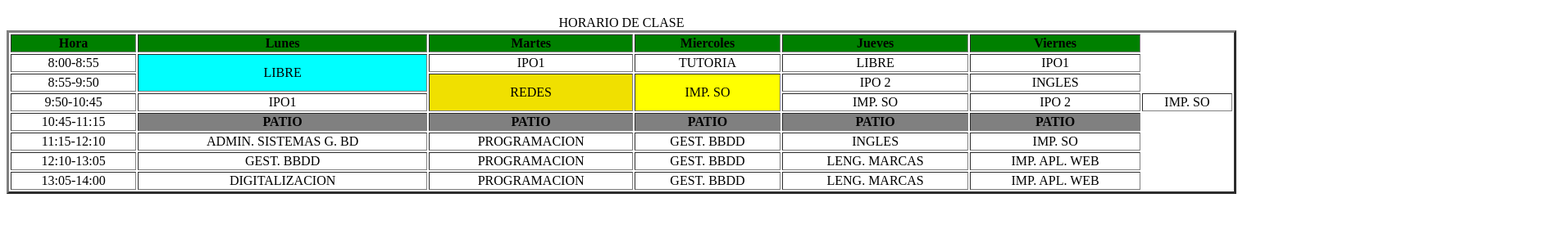
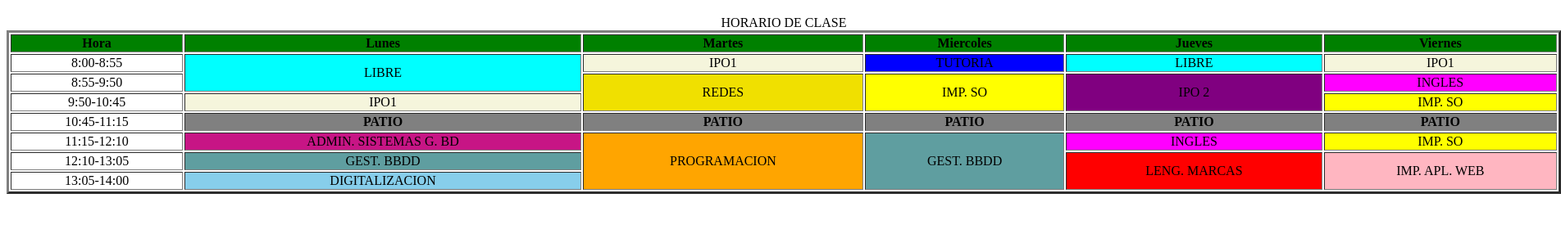
Before and after one commit to MarianoPantigosoParedes/Mi_horario_declase_Mariano, a plain HTML site: page mihorariodeclase.html in a window 1280 px wide. Shown: the part 61-336 px from the top of the page at 82% size, 1904 px wide, since content can reach past the window. Drawn offline with Linux system fonts and the light colour scheme.

Commit message:
agregue colores, puse el texto centrado, y agrupe horas que estaban seguidas

```diff
--- a/mihorariodeclase.html
+++ b/mihorariodeclase.html
@@ -9,7 +9,7 @@
     <header>
         <h1>ASIX1-DAW1 (MAÑANA) </h1>
     </header>
-    <table border="3" width="1500">
+    <table border="3" width="150%">
         <caption>HORARIO DE CLASE</caption>
         <thead>
             <tr align="center" bgcolor="green">
@@ -25,24 +25,22 @@
             <tr>
                 <td>8:00-8:55</td>
                 <td rowspan="2" align="center" bgcolor="cyan">LIBRE</td>
-                <td>IPO1</td>
-                <td>TUTORIA</td>
-                <td>LIBRE</td>
-                <td>IPO1</td>
+                <td align="center" bgcolor="beige">IPO1</td>
+                <td align="center" bgcolor="blue">TUTORIA</td>
+                <td align="center" bgcolor="cyan">LIBRE</td>
+                <td align="center" bgcolor="beige">IPO1</td>
             </tr>
             <tr>
                 <td>8:55-9:50</td>
                 <td rowspan="2" align="center" bgcolor="flesh">REDES</td>
                 <td rowspan="2" align="center" bgcolor="yellow">IMP. SO</td>
-                <td>IPO 2</td>
-                <td>INGLES</td>
+                <td rowspan="2" align="center" bgcolor="purple">IPO 2</td>
+                <td align="center" bgcolor="fuchsia">INGLES</td>
             </tr>
             <tr>
                 <td>9:50-10:45</td>
-                <td>IPO1</td>
-                <td>IMP. SO</td>
-                <td>IPO 2</td>
-                <td>IMP. SO</td>
+                <td align="center" bgcolor="beige">IPO1</td>
+                <td align="center" bgcolor="yellow">IMP. SO</td>
             </tr>
             <tr>
                 <td>10:45-11:15</td>
@@ -54,27 +52,22 @@
             </tr>
             <tr>
                 <td>11:15-12:10</td>
-                <td>ADMIN. SISTEMAS G. BD</td>
-                <td>PROGRAMACION</td>
-                <td>GEST. BBDD</td>
-                <td>INGLES</td>
-                <td>IMP. SO</td>
+                <td align="center" bgcolor="MediumVioletRed">ADMIN. SISTEMAS G. BD</td>
+                <td rowspan="3" align="center" bgcolor="orange">PROGRAMACION</td>
+                <td rowspan="3" align="center" bgcolor="CadetBlue">GEST. BBDD</td>
+                <td align="center" bgcolor="fuchsia">INGLES</td>
+                <td align="center" bgcolor="yellow">IMP. SO</td>
             </tr>
             <tr>
                 <td>12:10-13:05</td>
-                <td>GEST. BBDD</td>
-                <td>PROGRAMACION</td>
-                <td>GEST. BBDD</td>
-                <td>LENG. MARCAS</td>
-                <td>IMP. APL. WEB</td>
+                <td align="center" bgcolor="CadetBlue">GEST. BBDD</td>
+                <td rowspan="2" align="center" bgcolor="red">LENG. MARCAS</td>
+                <td rowspan="2" align="center" bgcolor="LightPink">IMP. APL. WEB</td>
             </tr>
             <tr>
                 <td>13:05-14:00</td>
-                <td>DIGITALIZACION</td>
-                <td>PROGRAMACION</td>
-                <td>GEST. BBDD</td>
-                <td>LENG. MARCAS</td>
-                <td>IMP. APL. WEB</td>
+                <td align="center" bgcolor="SkyBlue">DIGITALIZACION</td>
+
             </tr>
         </tbody>
     </table>
```
